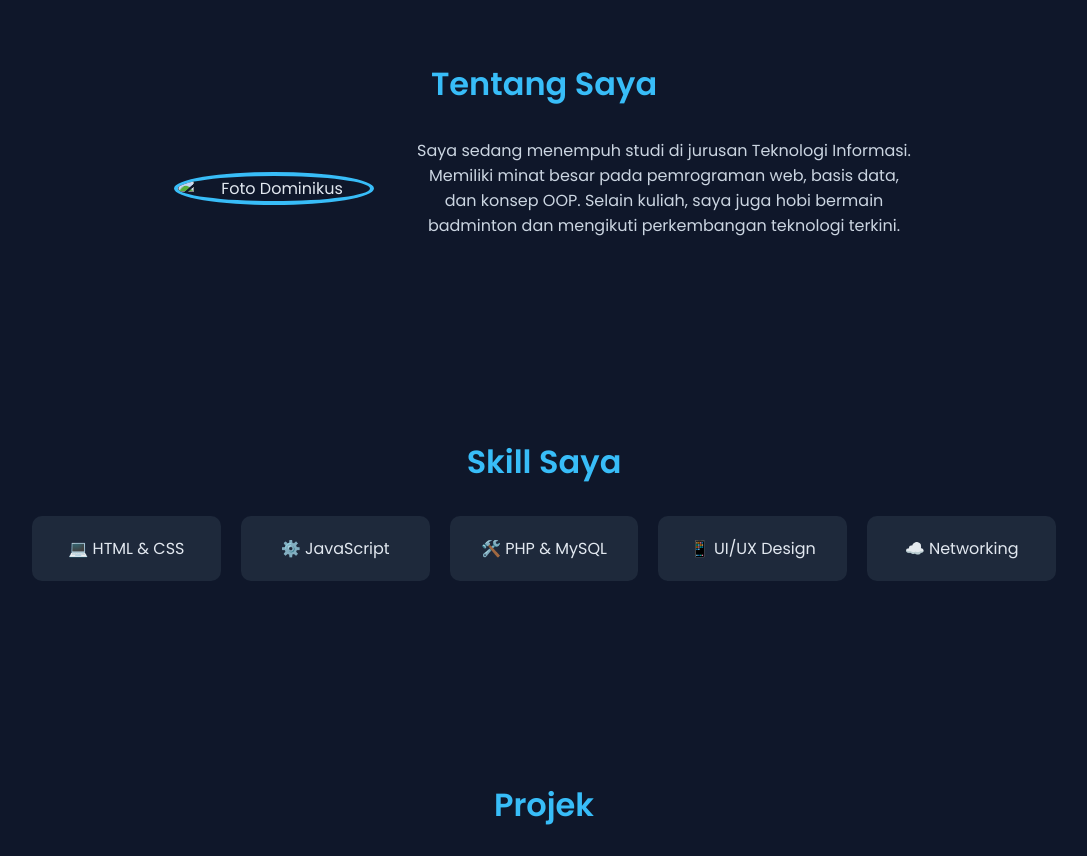
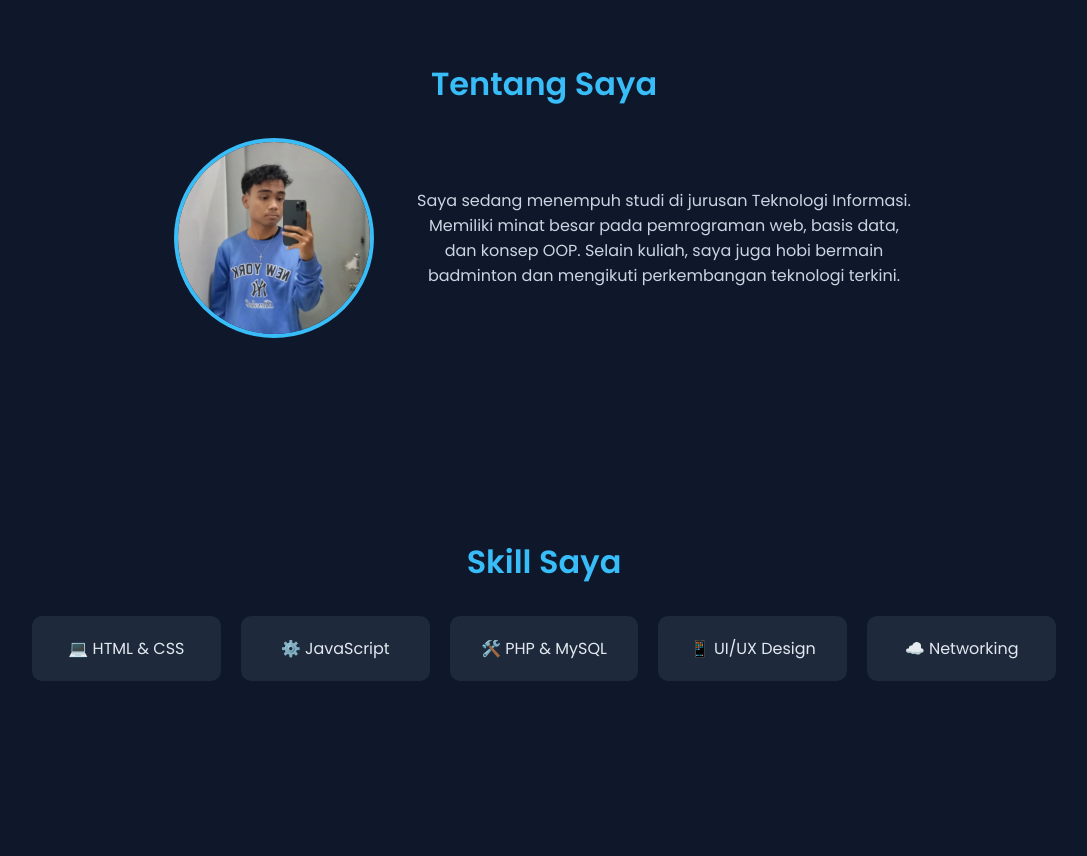
Before and after one commit to dominikusss/domss, a plain HTML site: page index.html in a window 1280 px wide. Shown: the part 840-1696 px from the top of the page, without its empty margins (96-1183 px from the left). Drawn offline with Linux system fonts and the light colour scheme.

Commit message:
Update index.html

```diff
--- a/index.html
+++ b/index.html
@@ -36,7 +36,7 @@
   <section id="about">
     <h2>Tentang Saya</h2>
     <div class="about-container">
-      <img src="foto-dominikus.jpg" alt="Foto Dominikus">
+      <img src="dominikus.jpg.jpg" alt="Foto Dominikus">
       <div class="about-text">
         <p>Saya sedang menempuh studi di jurusan Teknologi Informasi.
           Memiliki minat besar pada pemrograman web, basis data, dan konsep OOP.
```
